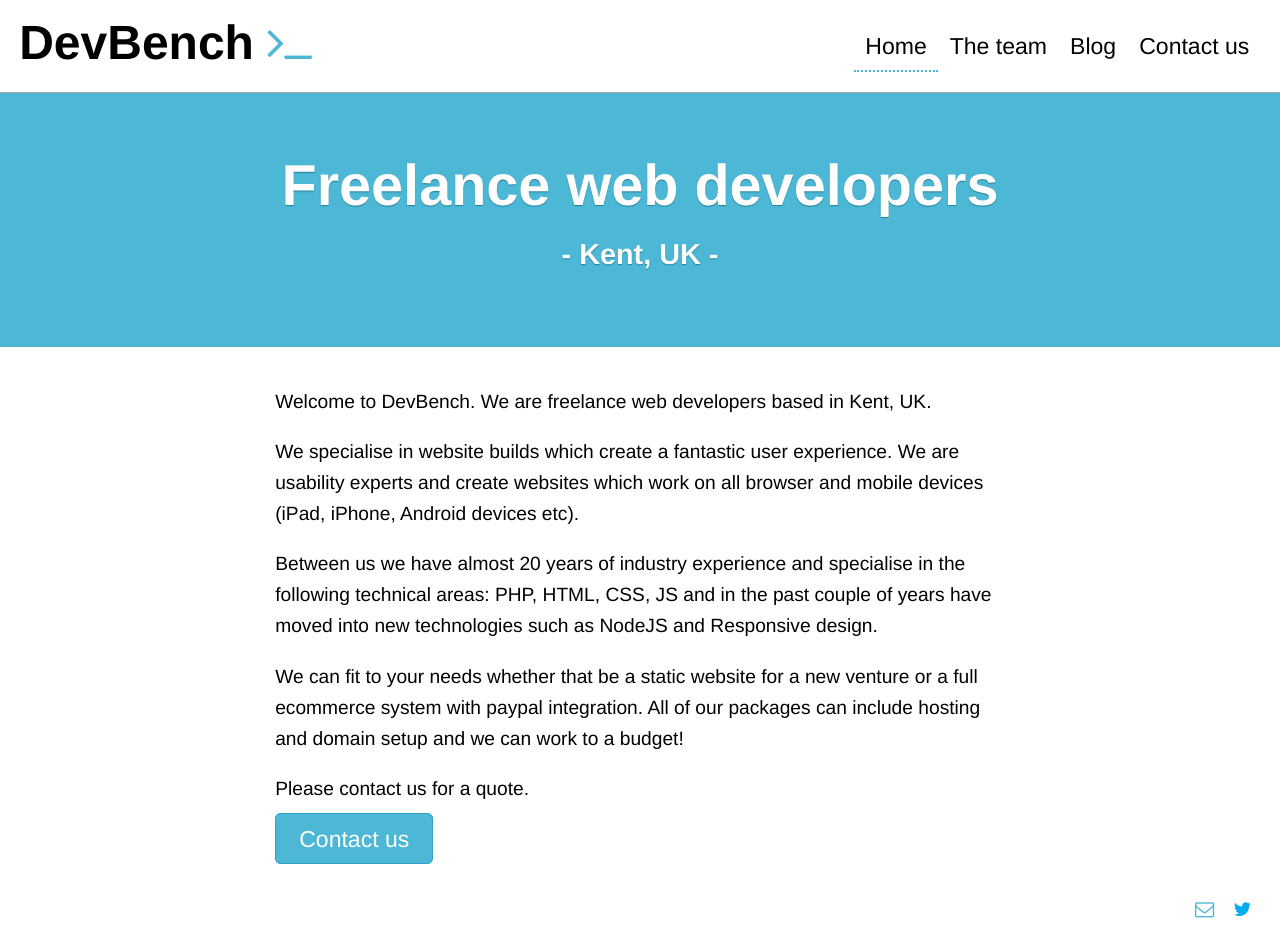
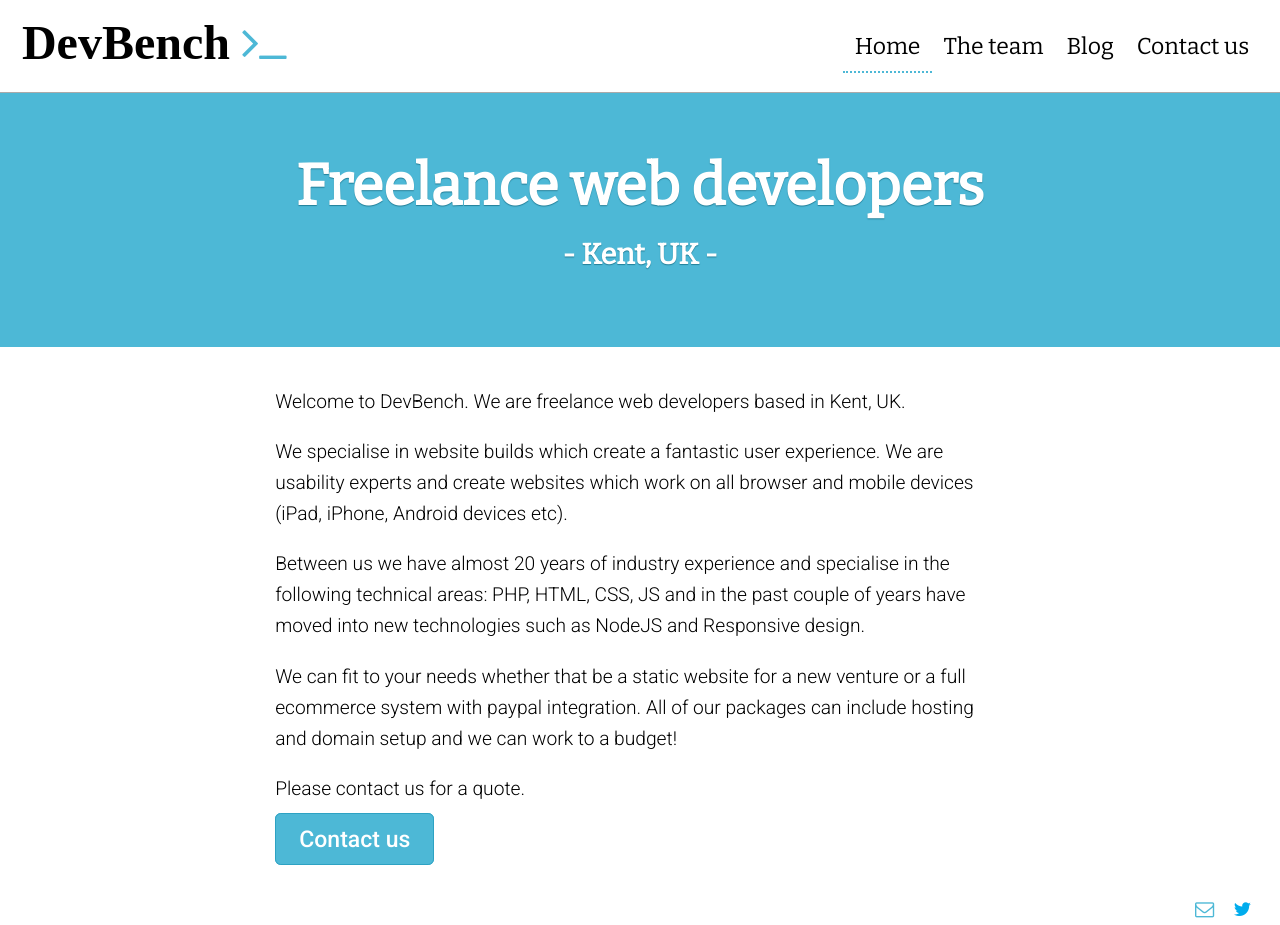
Before and after one commit to devbench/devbench.github.io, a Jekyll site: the page built from index.html, in a window 1280 px wide. Built offline with Jekyll 4.4.1, drawn with Linux system fonts in a browser that asks for light colours; some web fonts are replaced; a script that is not in the unit is left out.

Commit message:
bad fonts

```diff
--- a/_includes/styles.html
+++ b/_includes/styles.html
@@ -17,7 +17,6 @@
   }
   body {
     color: #000;
-    font-family: "HelveticaNeue-Light", "Helvetica Neue Light", "Helvetica Neue", Helvetica, Arial, "Lucida Grande", sans-serif;
     font-weight: 300;
     margin: 0;
     padding: 0;
@@ -39,7 +38,6 @@
   }
   h1,
   .header nav {
-    font-family: "HelveticaNeue-Light", "Helvetica Neue Light", "Helvetica Neue", Helvetica, Arial, "Lucida Grande", sans-serif;
     line-height: 1.61803399em;
   }
 
@@ -55,7 +53,6 @@
   .header .brand {
     color: #000;
     display: inline-block;
-    font-family: "HelveticaNeue-Light", "Helvetica Neue Light", "Helvetica Neue", Helvetica, Arial, "Lucida Grande", sans-serif;
     font-size: 2.5em;
     font-weight: 700;
     text-decoration: none;
--- a/assets/less/main.less
+++ b/assets/less/main.less
@@ -49,7 +49,6 @@ h1, h2, h3, h4, h5, .header nav {
 }
 
 /* -- Header -- */
-.body {
 .header {
   text-align:center;
   padding:1em;
@@ -101,7 +100,7 @@ h1, h2, h3, h4, h5, .header nav {
     }
   }
 }
-}
+
 /* -- Footer -- */
 .footer {
   display:block;
```
Lines whose indentation alone changed are shown as unchanged.
